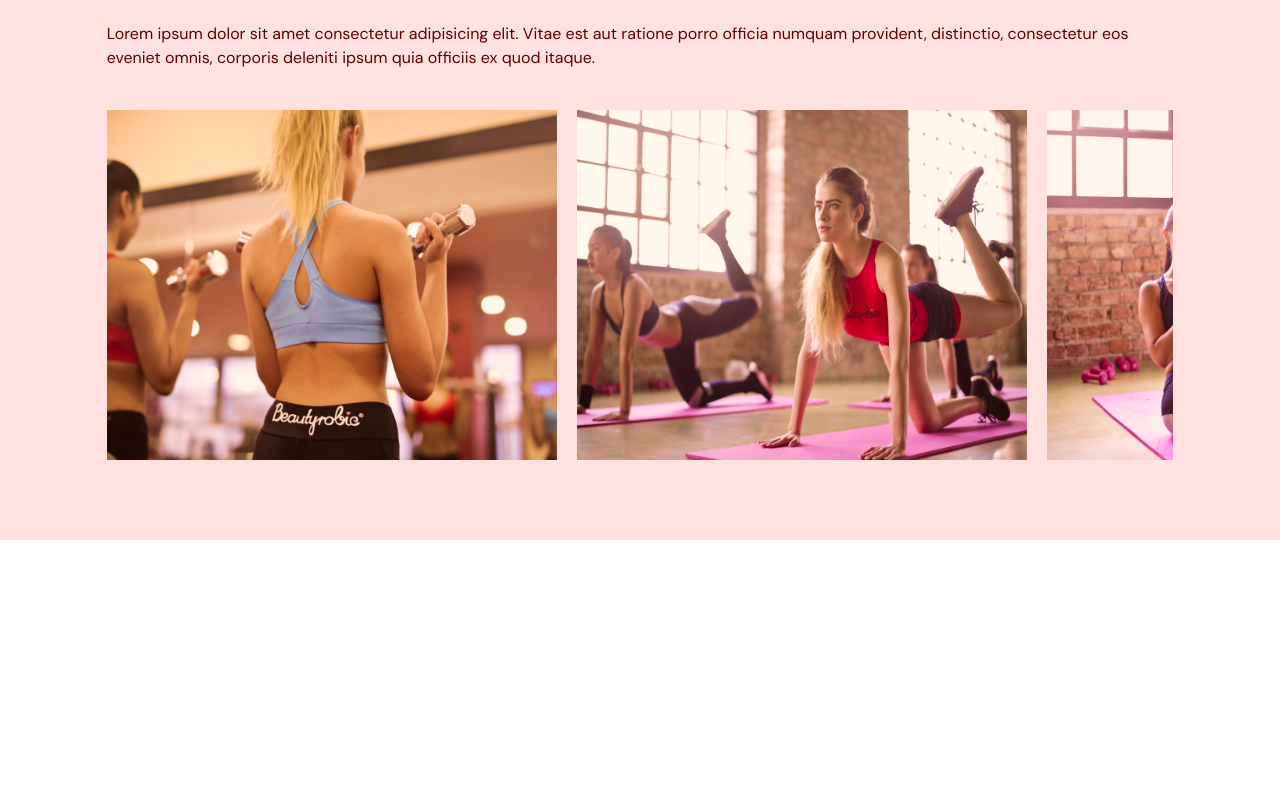
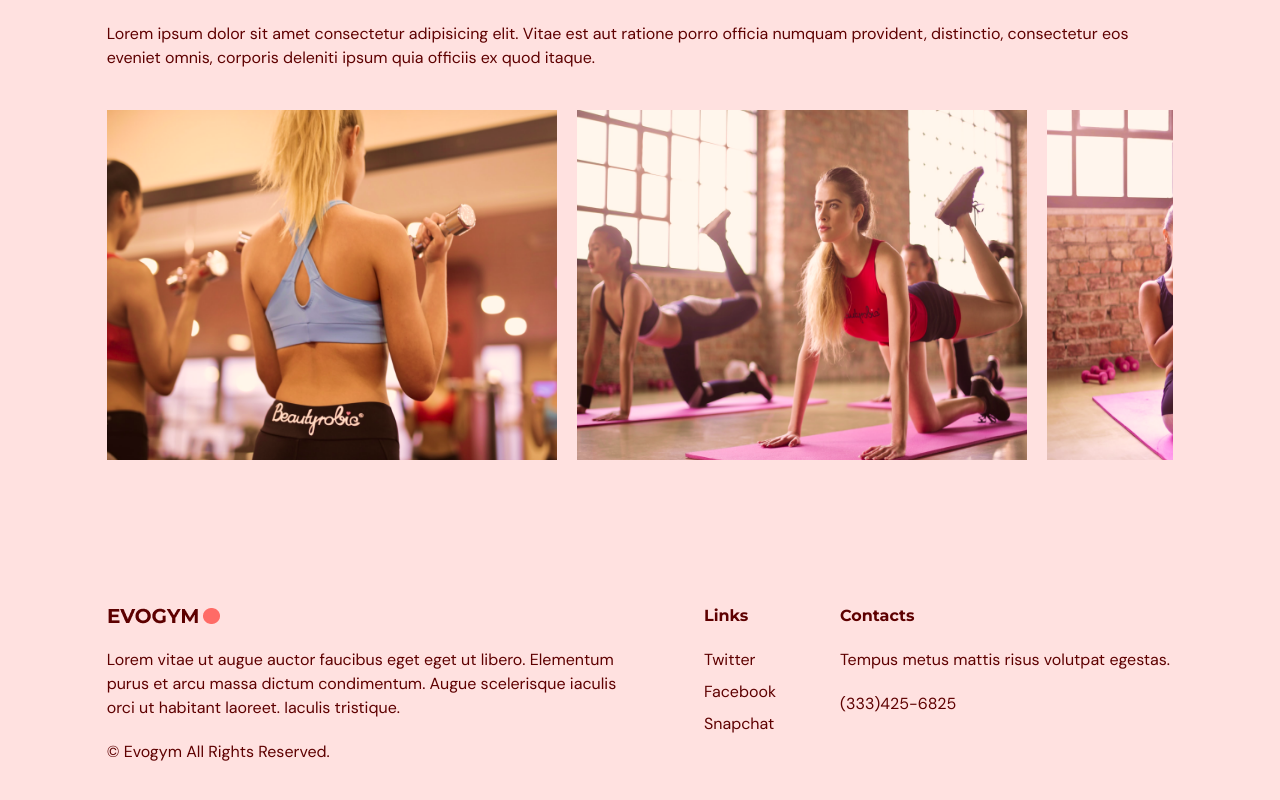
Before and after one commit to VladHolo628/EvoGym-dev, a React (Vite) app: page / in a window 1280 px wide. Shown: the part 2259-3059 px from the top of the page. Before the commit the page ends 2799 px from the top, so only its background shows below. Built offline with nearby package versions, Linux system fonts and the light colour scheme.

Commit message:
Added Footer

```diff
--- a/src/app/index.tsx
+++ b/src/app/index.tsx
@@ -4,6 +4,7 @@
 import { Home } from "@/entities/Home";
 import { Benefits } from "@/entities/Benefits";
 import { OurClasses } from "@/entities/OurClasses";
+import { Footer } from "@/widgets/Footer";
 
 export function App() {
   const [selectedPage, setSelectedPage] = useState<SelectedPage>(
@@ -35,6 +36,7 @@
       <Home setSelectedPage={setSelectedPage} />
       <Benefits setSelectedPage={setSelectedPage} />
       <OurClasses setSelectedPage={setSelectedPage} />
+      <Footer />
     </div>
   );
 }
--- /dev/null
+++ b/src/widgets/Footer/index.ts
@@ -0,0 +1 @@
+export { Footer } from "./ui";
--- /dev/null
+++ b/src/widgets/Footer/ui.tsx
@@ -0,0 +1,32 @@
+import Logo from "@/shared/assets/Logo.png";
+
+export const Footer = () => {
+  return (
+    <footer className="bg-primary-100 py-16">
+      <div className="justify-content w-5/6 mx-auto gap-16 md:flex">
+        <div className="basis-1/2">
+          <img src={Logo} alt="Evo Gym Logo" />
+          <p className="my-5">
+            Lorem vitae ut augue auctor faucibus eget eget ut libero. Elementum
+            purus et arcu massa dictum condimentum. Augue scelerisque iaculis
+            orci ut habitant laoreet. Iaculis tristique.
+          </p>
+          <p>© Evogym All Rights Reserved.</p>
+        </div>
+        <div className="py-10 md:py-0">
+          <h4 className="font-bold font-montserrat mb-5">Links</h4>
+          <ul className="gap-2 flex flex-col">
+            <li className="hover:text-primary-500 cursor-pointer">Twitter</li>
+            <li className="hover:text-primary-500 cursor-pointer">Facebook</li>
+            <li className="hover:text-primary-500 cursor-pointer">Snapchat</li>
+          </ul>
+        </div>
+        <div className="py-10 md:py-0">
+          <h4 className="font-bold font-montserrat mb-5">Contacts</h4>
+          <p className="my-5">Tempus metus mattis risus volutpat egestas.</p>
+          <p>(333)425-6825</p>
+        </div>
+      </div>
+    </footer>
+  );
+};
```
